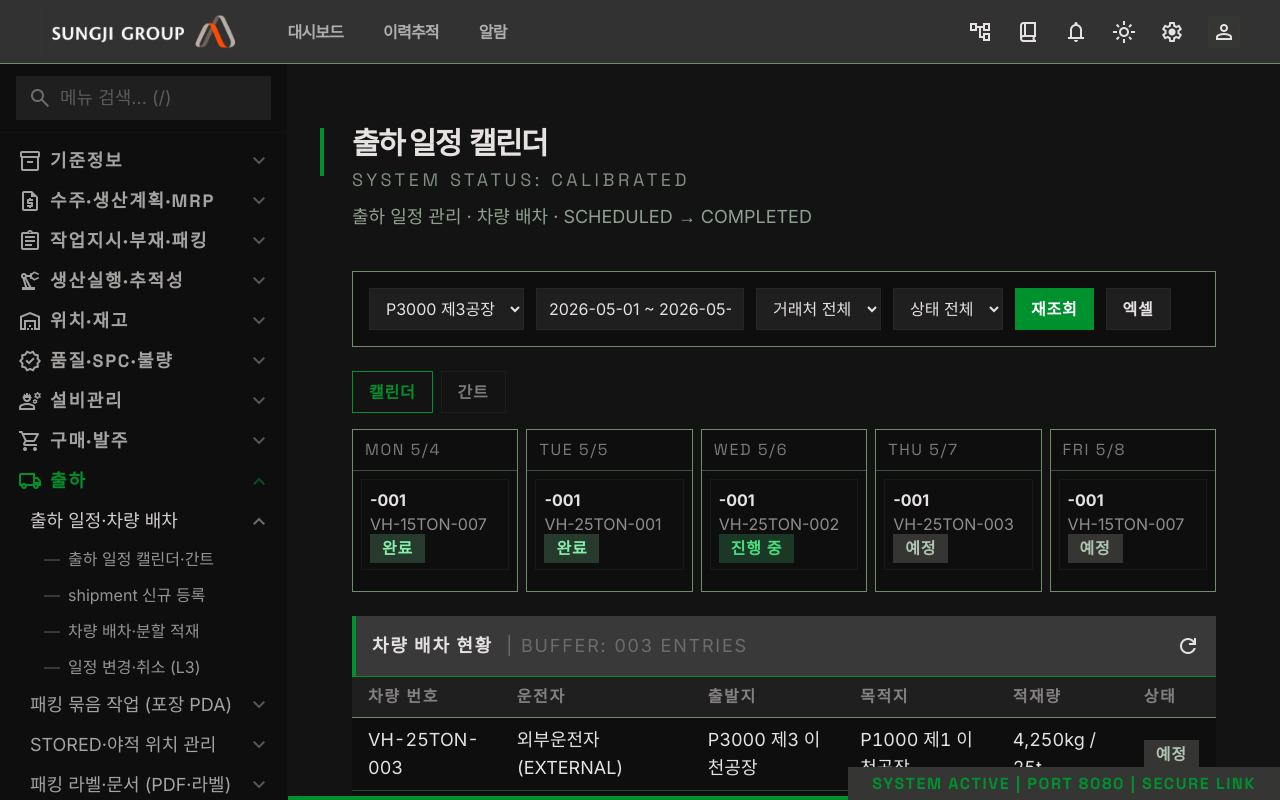
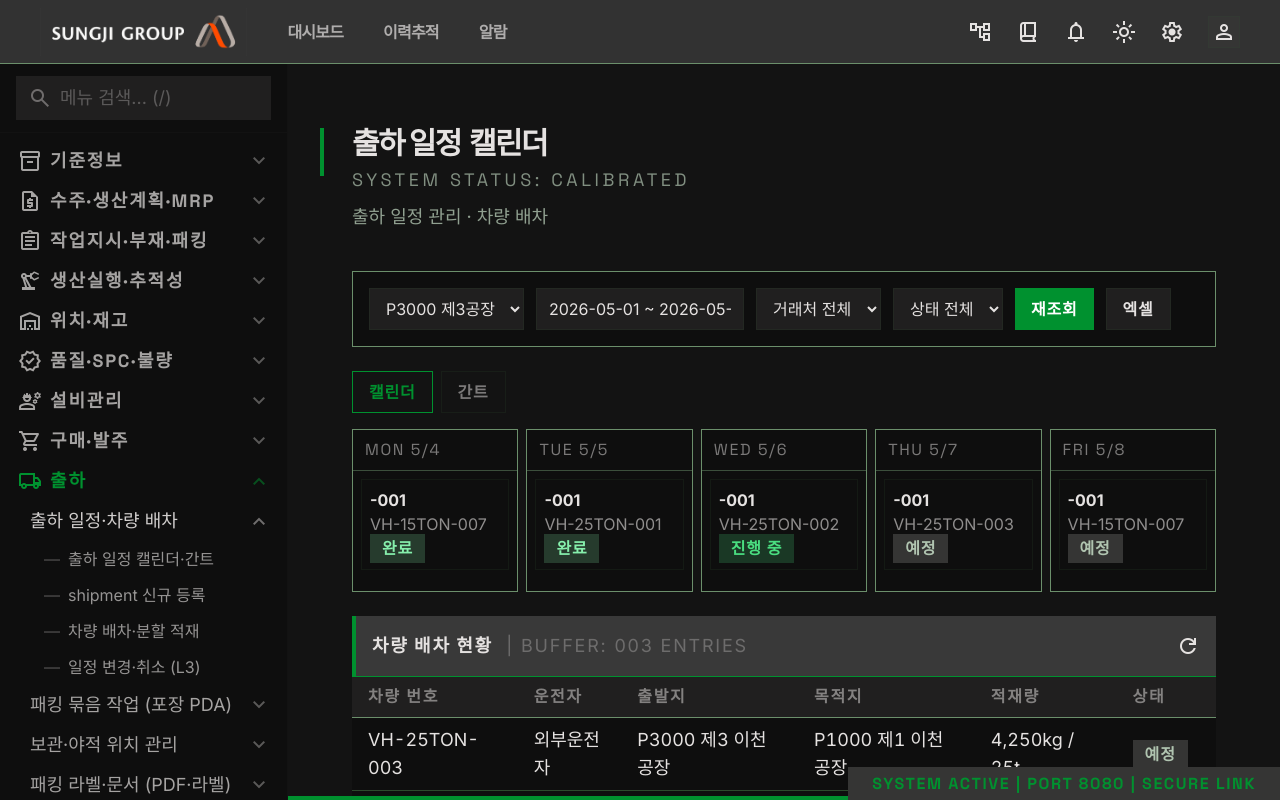
Before and after one commit to oct254k/vicon-mes-proto-lv2, a Next.js app: page /shp/schedule in a window 1280 px wide. Built offline with nearby package versions, Linux system fonts and the light colour scheme.

Commit message:
style: shp·메뉴 추가 한글화
shp/schedule: 외부운전자 (EXTERNAL)→외부운전자, description 정리
menu.ts: STORED→보관, READY/HOLD→준비/보류, EXTERNAL 토큰→외부 토큰

Co-Authored-By: Claude Sonnet 4.6 <noreply@anthropic.com>

```diff
--- a/src/app/(app)/shp/schedule/page.tsx
+++ b/src/app/(app)/shp/schedule/page.tsx
@@ -13,9 +13,9 @@ const SHIPMENTS = [
 ];
 
 const VEHICLES = [
-  { no: "VH-25TON-003", driver: "외부운전자 (EXTERNAL)", origin: "P3000 제3 이천공장", dest: "P1000 제1 이천공장", load: "4,250kg / 25t", status: "SCHEDULED" },
-  { no: "VH-25TON-002", driver: "외부운전자 (EXTERNAL)", origin: "P3000 제3 이천공장", dest: "P2000 제2 이천공장", load: "6,800kg / 25t", status: "IN_PROGRESS" },
-  { no: "VH-25TON-001", driver: "외부운전자 (EXTERNAL)", origin: "P3000 제3 이천공장", dest: "P1000 제1 이천공장", load: "5,200kg / 25t", status: "COMPLETED" },
+  { no: "VH-25TON-003", driver: "외부운전자", origin: "P3000 제3 이천공장", dest: "P1000 제1 이천공장", load: "4,250kg / 25t", status: "SCHEDULED" },
+  { no: "VH-25TON-002", driver: "외부운전자", origin: "P3000 제3 이천공장", dest: "P2000 제2 이천공장", load: "6,800kg / 25t", status: "IN_PROGRESS" },
+  { no: "VH-25TON-001", driver: "외부운전자", origin: "P3000 제3 이천공장", dest: "P1000 제1 이천공장", load: "5,200kg / 25t", status: "COMPLETED" },
 ];
 
 const STATUS_MAP: Record<string, { type: "running" | "stopped" | "warning" | "idle"; label: string }> = {
@@ -39,7 +39,7 @@ export default function SHPSchedulePage() {
 
   return (
     <div className="min-h-screen bg-surface text-on-surface p-8">
-      <PageHeader title="출하 일정" accent="캘린더" nodeRef="IA-SHP-SCHEDULE-CALENDAR" description="출하 일정 관리 · 차량 배차 · SCHEDULED → COMPLETED" />
+      <PageHeader title="출하 일정" accent="캘린더" nodeRef="IA-SHP-SCHEDULE-CALENDAR" description="출하 일정 관리 · 차량 배차" />
 
       {/* Filter Bar */}
       <div className="flex flex-wrap gap-3 mb-6 p-4 bg-surface-container-lowest border border-outline">
--- a/src/data/menu.ts
+++ b/src/data/menu.ts
@@ -695,10 +695,10 @@ export const MENU: MenuNode[] = [
       },
       {
         id: "SHP-STORED",
-        label: "STORED·야적 위치 관리",
+        label: "보관·야적 위치 관리",
         url: "/shp/stored",
         children: [
-          { id: "SHP-STORED-BOARD", label: "STORED 패킹 보드 (READY/HOLD 전이)", url: "/shp/stored/board" },
+          { id: "SHP-STORED-BOARD", label: "보관 패킹 보드 (준비/보류 전이)", url: "/shp/stored/board" },
           { id: "SHP-STORED-LOCATION", label: "야적 위치 등록·변경", url: "/shp/stored/location" },
           { id: "SHP-STORED-AGING", label: "AGING 모니터링", url: "/shp/stored/aging" },
         ],
@@ -831,7 +831,7 @@ export const MENU: MenuNode[] = [
       },
       {
         id: "USR-EXT",
-        label: "EXTERNAL 토큰",
+        label: "외부 토큰",
         url: "/usr/external-tokens",
         children: [
           { id: "USR-EXT-ISSUE", label: "토큰 발급", url: "/usr/external-tokens/new" },
```
